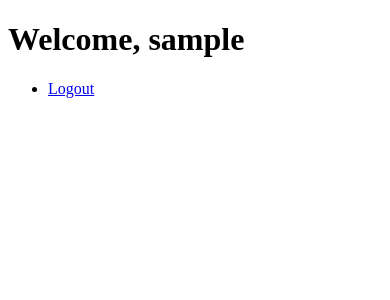
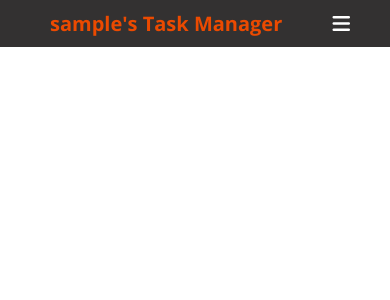
Before and after one commit to deelykos/Myalxandi, a Flask app: page /add_task in a window 390 px wide. Shown: the top 300 px of the page. Run offline with Flask 3, Linux system fonts and the light colour scheme; the visitor is signed in with stand-in values (Sample User, id 1); some libraries are stand-ins or nearby versions.

Commit message:
handling account page

```diff
--- a/app/forms.py
+++ b/app/forms.py
@@ -4,7 +4,7 @@ from wtforms.validators import DataRequired, Length, Email, EqualTo, ValidationE
 from app.models import User
 
 class SignupForm(FlaskForm):
-    username = StringField('username', validators=[DataRequired(), Length(min=2, max=20)], render_kw={'class': 'my-class'})
+    username = StringField('username', validators=[DataRequired(), Length(min=2, max=6)], render_kw={'class': 'my-class'})
     email = StringField('Email', validators=[DataRequired(), Email()], render_kw={'class': 'my-class'})
     password = PasswordField('Password', validators=[DataRequired(), Length(min=6)], render_kw={'class': 'my-class'})
     confirm_password = PasswordField('Confirm Password', validators=[DataRequired(), EqualTo('password')], render_kw={'class': 'my-class'})
--- a/app/routes.py
+++ b/app/routes.py
@@ -39,6 +39,11 @@ def login():
 def logout():
     return redirect(url_for('login'))
 
+@app.route('/account', methods=['GET', 'POST'])
+@login_required
+def account():
+    return render_template('account.html', title='account')
+
 @app.route('/dashboard')
 @login_required
 def dashboard():
--- /dev/null
+++ b/app/static/css/add_task.css
@@ -0,0 +1,116 @@
+/* Reset CSS styles and set the default font-family */
+* {
+    margin: 0;
+    padding: 0;
+    box-sizing: border-box;
+    font-family: 'Open Sans', sans-serif;
+  }
+
+  /* Define the text selection style */
+  ::selection {
+    color: #000;
+    background: #fff;
+  }
+
+  /* Navigation bar styling */
+nav {
+    position: fixed;
+    width: 100%;
+    padding: 10px 0;
+    z-index: 3;
+    background-color:rgb(51, 49, 49);
+  }
+
+  /* Style for the navigation */
+nav ul {
+  float: right;
+  margin-right: 30px;
+}
+
+nav ul li {
+  display: inline-block;
+  margin: 3px 3px;
+  list-style: none;
+}
+
+nav ul li a {
+  text-decoration: none;
+  font-size: 15px;
+  padding: 8px 15px;
+  border-radius: 5px;
+  transition: all 0.3s ease;
+}
+
+a.active,a:hover {
+  color: black;
+  transition: .5s;
+}
+
+a:hover {
+  color: white;
+}
+
+.checkbtn {
+  font-size: 20px;
+  color: white;
+  float: right;
+  margin-right: 40px;
+  cursor: pointer;
+  display: none;
+}
+
+#check {
+  display: none;
+}
+
+/* Logo link styling */
+label.logo {
+  text-decoration: none;
+  color: #eb4a00;
+  text-shadow: 3px;
+  font-size: 25px;
+  font-weight:700;
+  padding: 0 100px;
+}
+
+/* Add responsive styles */
+@media (max-width: 952px) {
+
+  label.logo {
+    font-size: 20px;
+    padding-left: 50px;
+    padding-right: 0;
+  }
+}
+
+@media (max-width: 858px) {
+  .checkbtn {
+    display: block;
+  }
+
+  ul {
+    position: fixed;
+    width: 100%;
+    height: 100vh;
+    background: rgb(51, 49, 49);
+    top: 55px;
+    left: -100%;
+    text-align: center;
+    transition: all .3s;
+  }
+  nav ul li {
+    display: block;
+  }
+
+  nav ul li a {
+    font-size: 20px;
+  }
+  a:hover,a.active {
+  background: none;
+  color: #eb4a00;
+  }
+
+  #check:checked ~ ul {
+    left: 0;
+  }
+}
--- a/app/static/css/login.css
+++ b/app/static/css/login.css
@@ -22,7 +22,7 @@
   padding: 10px 100px;
   position: fixed;
   width: 100%;
-  background-color: #000;
+  background-color:rgb(51, 49, 49);
   z-index: 2;
 }
 
--- a/app/static/css/signup.css
+++ b/app/static/css/signup.css
@@ -22,7 +22,7 @@
     padding: 10px 100px;
     position: fixed;
     width: 100%;
-    background-color: #000;
+    background-color: rgb(51, 49, 49);
     z-index: 2;
   }
 
--- a/app/templates/add_task.html
+++ b/app/templates/add_task.html
@@ -1,13 +1,17 @@
 {% extends "home.html" %}
 
 {%  block styles %}
-<link rel="stylesheet" href="{{ url_for('static', filename='css/') }}">
+<link rel="stylesheet" href="{{ url_for('static', filename='css/add_task.css') }}">
 {% endblock %}
 {% block body %}
-<h1>Welcome, {{ current_user.username }}</h1>
 <nav>
+    <input type="checkbox" id="check">
+    <label for="check" class="checkbtn">
+      <i class="fa-solid fa-bars"></i>
+    </label>
+    <label class="logo">{{ current_user.username }}'s Task Manager</label>
     <ul>
-        <li><a href="{{ url_for('logout') }}">Logout</a></li>
+      <li><a class="active" href="{{ url_for('account') }}">Account</a></li>
     </ul>
 </nav>
 {% endblock %}
--- a/app/templates/home.html
+++ b/app/templates/home.html
@@ -29,11 +29,9 @@
       <li><a href="#">About</a></li>
       <li><a href="#">Contact</a></li>
       <li><a href="#">Features</a></li>
-      <li>|</li>
-      <li><a class="active"  href="{{ url_for('login') }}">log in</a></li>
+      <li><a class="active"  href="{{ url_for('login') }}">Log in</a></li>
       <li><a class="active" href="{{ url_for('signup') }}">Sign up</a></li>
     </ul>
-
   </nav>
   <div class="Bgimage">
     <img src="{{ url_for('static', filename='images/img1.jpg') }}" alt="Background Image">
```
Also changed, not shown: app/static/css/main.css (+4 -15 lines), app/templates/account.html (added, +13 -0 lines), app/static/css/account.css (added).
